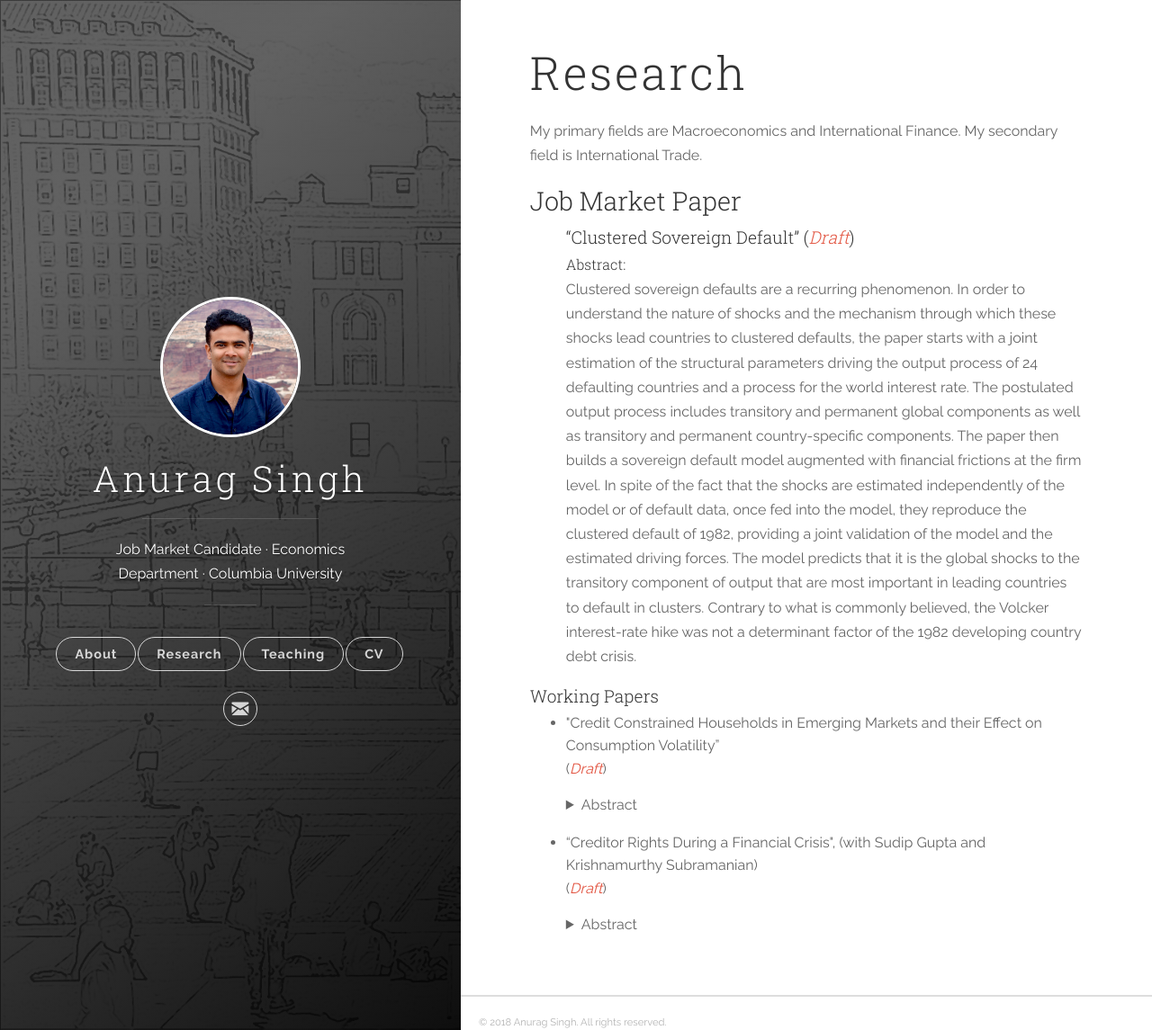
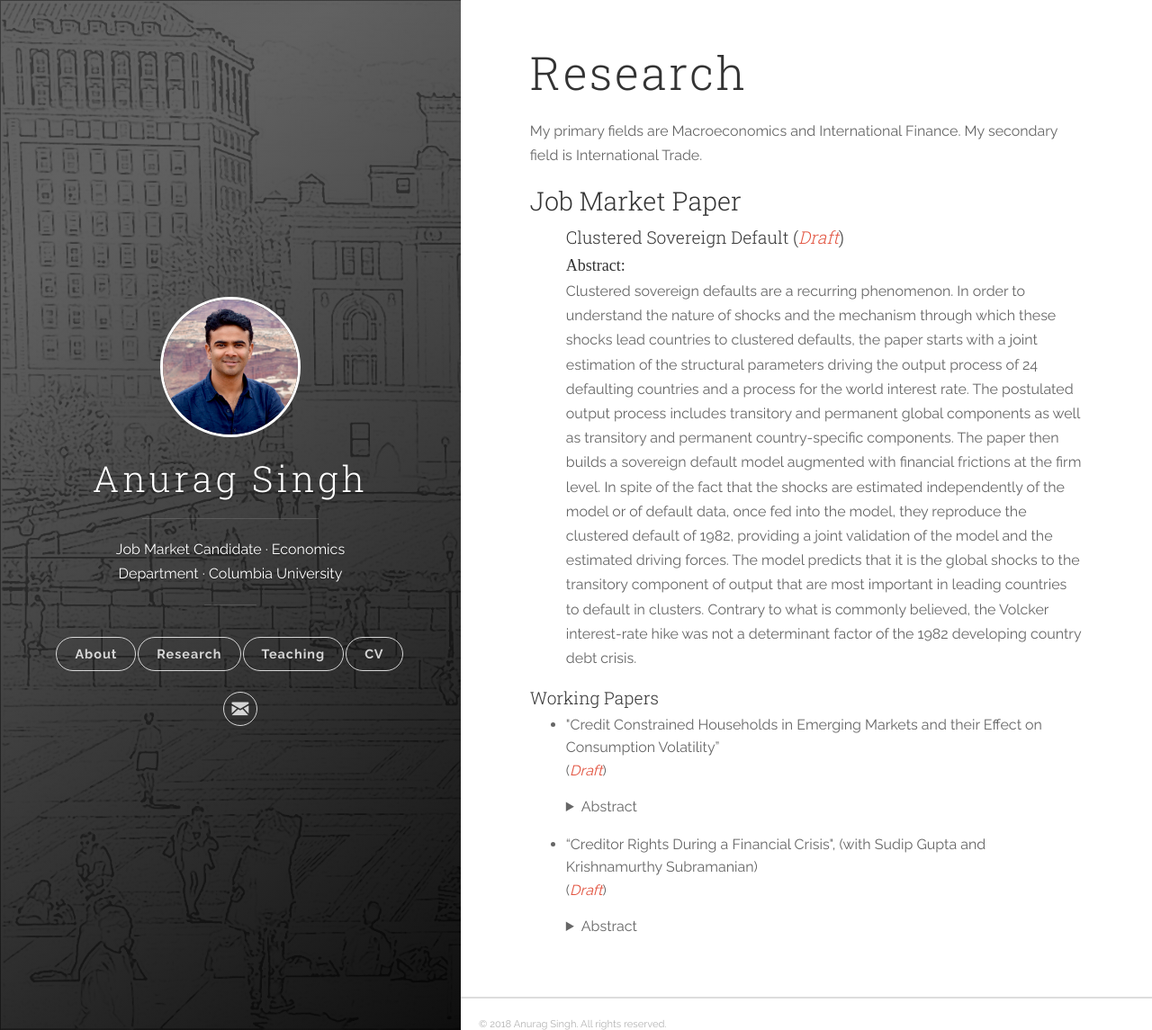
Before and after one commit to vinayakiyer/vinayakiyer.github.io, a Jekyll site: the page built from _posts/2018-06-13-research.markdown, in a window 1280 px wide and 1145 px high. Shown: the whole window at 90% size. Built offline with Jekyll 4.4.1, drawn with Linux system fonts in a browser that asks for light colours.

```diff
--- a/_posts/2018-06-13-research.markdown
+++ b/_posts/2018-06-13-research.markdown
@@ -9,9 +9,9 @@ tags: [jekyll]
 
 <h3 id="job-market-paper">Job Market Paper</h3>
 <ul>
-  <h4>“Clustered Sovereign Default”
+  <h4><b>Clustered Sovereign Default</b>
 (<a href="{{ site.baseurl }}/files/Paper1.pdf" target="_blank"><em>Draft</em></a>)</h4>
-<h5>Abstract:</h5><p>Clustered sovereign defaults are a recurring phenomenon. In order to understand the nature of shocks and the mechanism through which these shocks lead countries to clustered defaults, the paper starts with a joint estimation of the structural parameters driving the output process of 24 defaulting countries and a process for the world interest rate. The postulated output process includes transitory and permanent global components as well as transitory and permanent country-specific components. The paper then builds a sovereign default model augmented with financial frictions at the firm level. In spite of the fact that the shocks are estimated independently of the model or of default data, once fed into the model, they reproduce the clustered default of 1982, providing a joint validation of the model and the estimated driving forces. The model predicts that it is the global shocks to the transitory component of output that are most important in leading countries to default in clusters. Contrary to what is commonly believed, the Volcker interest-rate hike was not a determinant factor of the 1982 developing country debt crisis.</p>
+  <h5><i>Abstract:</i></h5><p>Clustered sovereign defaults are a recurring phenomenon. In order to understand the nature of shocks and the mechanism through which these shocks lead countries to clustered defaults, the paper starts with a joint estimation of the structural parameters driving the output process of 24 defaulting countries and a process for the world interest rate. The postulated output process includes transitory and permanent global components as well as transitory and permanent country-specific components. The paper then builds a sovereign default model augmented with financial frictions at the firm level. In spite of the fact that the shocks are estimated independently of the model or of default data, once fed into the model, they reproduce the clustered default of 1982, providing a joint validation of the model and the estimated driving forces. The model predicts that it is the global shocks to the transitory component of output that are most important in leading countries to default in clusters. Contrary to what is commonly believed, the Volcker interest-rate hike was not a determinant factor of the 1982 developing country debt crisis.</p>
 
 </ul>
 
```
